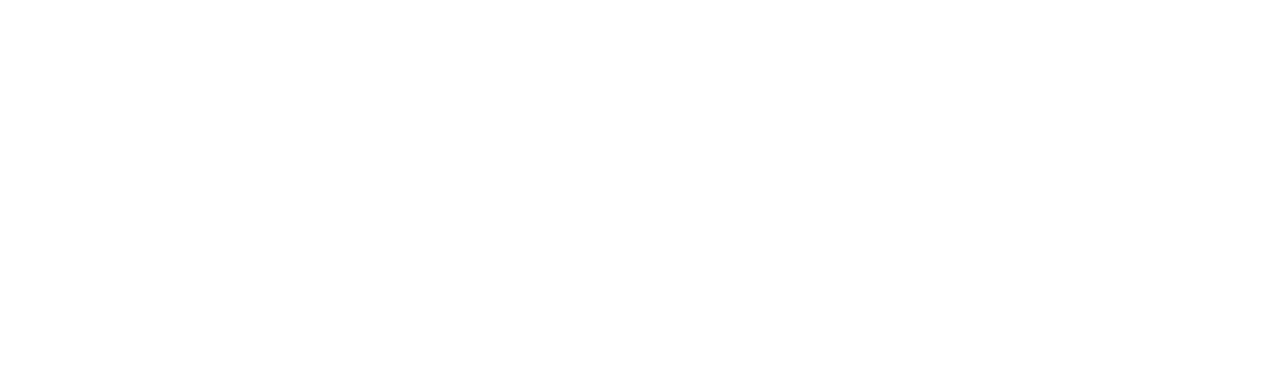
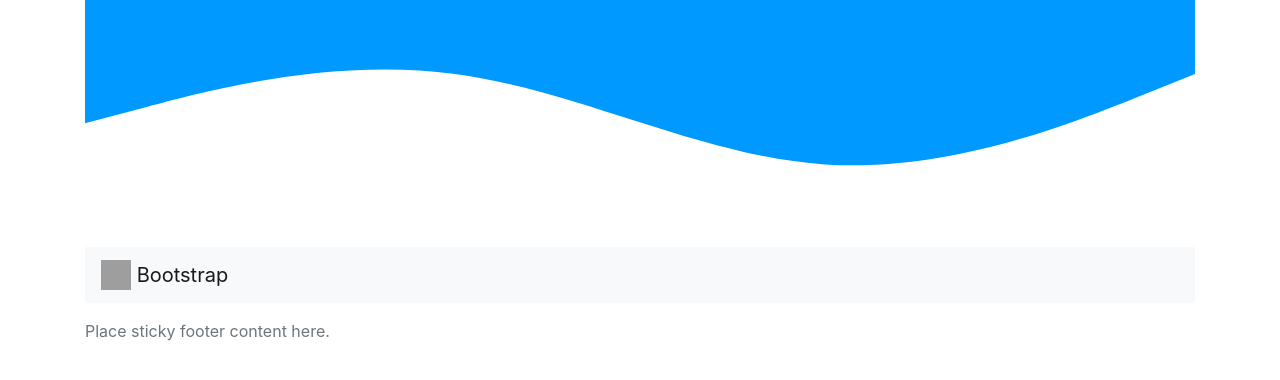
Before and after one commit to AgentFurb/projectV2, a PHP site: page / in a window 1280 px wide. Before the commit the part shown is empty. Shown: the top 380 px of the page. Run offline with PHP 8.4, Linux system fonts and the light colour scheme; grey boxes are pictures that could not be loaded.

Commit message:
layout setup
nav. svg, footer

```diff
--- a/about.php
+++ b/about.php
@@ -5,7 +5,7 @@
     <title>Project V2 - Delta Space</title>
 </head>
 <body>
-
+<svg xmlns="http://www.w3.org/2000/svg" viewBox="0 0 1440 320"><path fill="#0099ff" fill-opacity="1" d="M0,160L80,138.7C160,117,320,75,480,96C640,117,800,203,960,213.3C1120,224,1280,160,1360,128L1440,96L1440,0L1360,0C1280,0,1120,0,960,0C800,0,640,0,480,0C320,0,160,0,80,0L0,0Z"></path></svg>
 
 
 <?php include 'inc/footer.php';?>
--- a/inc/footer.php
+++ b/inc/footer.php
@@ -1,3 +1,9 @@
+<footer class="footer mt-auto py-3">
+  <div class="container">
+    <span class="text-muted">Place sticky footer content here.</span>
+  </div>
+</footer>
+
 <!-- jQuery first, then Popper.js, then Bootstrap JS -->
 <script src="https://code.jquery.com/jquery-3.4.1.slim.min.js" integrity="sha384-J6qa4849blE2+poT4WnyKhv5vZF5SrPo0iEjwBvKU7imGFAV0wwj1yYfoRSJoZ+n" crossorigin="anonymous"></script>
 <script src="https://cdn.jsdelivr.net/npm/popper.js@1.16.0/dist/umd/popper.min.js" integrity="sha384-Q6E9RHvbIyZFJoft+2mJbHaEWldlvI9IOYy5n3zV9zzTtmI3UksdQRVvoxMfooAo" crossorigin="anonymous"></script>
--- a/index.php
+++ b/index.php
@@ -5,8 +5,16 @@
     <title>Project V2 - Delta Space</title>
 </head>
 <body>
-
-
+<div class="container">
+    <svg xmlns="http://www.w3.org/2000/svg" viewBox="0 0 1440 320"><path fill="#0099ff" fill-opacity="1" d="M0,160L80,138.7C160,117,320,75,480,96C640,117,800,203,960,213.3C1120,224,1280,160,1360,128L1440,96L1440,0L1360,0C1280,0,1120,0,960,0C800,0,640,0,480,0C320,0,160,0,80,0L0,0Z"></path></svg>
+    <!-- Image and text -->
+    <nav class="navbar navbar-light bg-light">
+    <a class="navbar-brand" href="#">
+        <img src="/docs/4.4/assets/brand/bootstrap-solid.svg" width="30" height="30" class="d-inline-block align-top" alt="">
+        Bootstrap
+    </a>
+    </nav>
+</div>
 
 <?php include 'inc/footer.php';?>
 </body>
```
Lines whose indentation alone changed are shown as unchanged.
